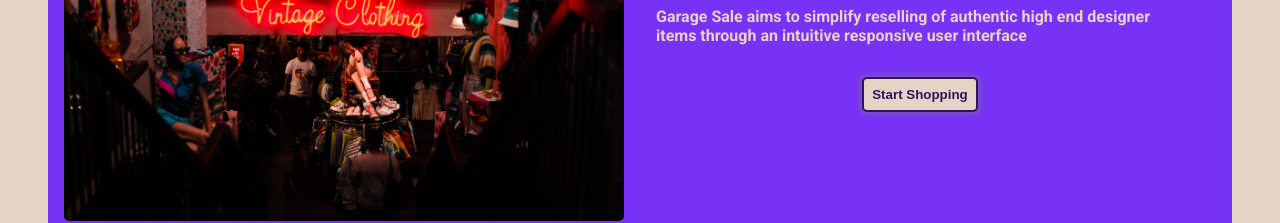
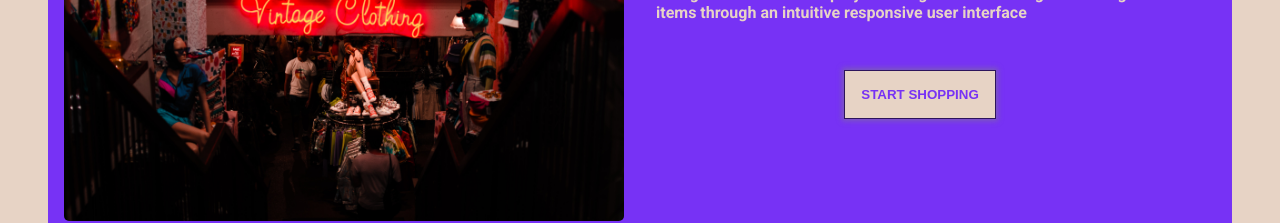
Before and after one commit to whoadood/cart, a React (Create React App) app in the folder client/: page / in a window 1280 px wide. Shown: the part 396-619 px from the top of the page. Built offline with nearby package versions, Linux system fonts and the light colour scheme; no server answers.

Commit message:
happy with styles

```diff
--- a/client/src/styles/home.css
+++ b/client/src/styles/home.css
@@ -46,26 +46,30 @@
 }
 
 .hero-container .CTA-container button {
-  display: block;
-  margin: 0 auto;
+  text-transform: uppercase;
+  font-weight: bold;
+  cursor: pointer;
+  color: #7732f5;
+  background: #e7d3c5;
+  border: 1px solid #2d145c;
   -webkit-box-shadow: 0 0 5px 2px rgba(129, 129, 129, 0.5);
           box-shadow: 0 0 5px 2px rgba(129, 129, 129, 0.5);
-  background: #e7d3c5;
-  border: 2px solid #2d145c;
-  border-radius: 5px;
-  padding: 0.5rem;
-  color: #2d145c;
-  font-weight: bold;
-  cursor: pointer;
+  padding: 1rem;
+  margin: 1rem auto;
+  -webkit-transition: background-color 0.25s ease-in-out;
+  transition: background-color 0.25s ease-in-out;
 }
 
 .hero-container .CTA-container button:hover {
-  background: rgba(231, 211, 197, 0.5);
+  background: #2d145c;
+  -webkit-transform: scale(1.05);
+          transform: scale(1.05);
+  color: #e7d3c5;
 }
 
 .hero-container .CTA-container button:active {
-  -webkit-transform: scale(0.95);
-          transform: scale(0.95);
+  -webkit-transform: scale(1);
+          transform: scale(1);
 }
 
 @media screen and (max-width: 900px) {
--- a/client/src/styles/home.scss
+++ b/client/src/styles/home.scss
@@ -28,22 +28,24 @@
       margin-bottom: 2rem;
     }
     button {
-      display: block;
-      margin: 0 auto;
-      box-shadow: $shadow;
-      background: $main-font;
-      border: 2px solid $accent;
-      border-radius: 5px;
-      padding: 0.5rem;
-      color: $accent;
+      text-transform: uppercase;
       font-weight: bold;
       cursor: pointer;
+      color: $main;
+      background: $main-font;
+      border: 1px solid $accent;
+      box-shadow: $shadow;
+      padding: 1rem;
+      margin: 1rem auto;
+      transition: background-color 0.25s ease-in-out;
     }
     button:hover {
-      background: hsla(24, 41%, 84%, 0.5);
+      background: $accent;
+      transform: scale(1.05);
+      color: $main-font;
     }
     button:active {
-      transform: scale(0.95);
+      transform: scale(1);
     }
   }
 }
--- a/client/src/styles/product.css
+++ b/client/src/styles/product.css
@@ -71,15 +71,24 @@
   color: #7732f5;
   background: #e7d3c5;
   border: 1px solid #2d145c;
+  -webkit-box-shadow: 0 0 5px 2px rgba(129, 129, 129, 0.5);
+          box-shadow: 0 0 5px 2px rgba(129, 129, 129, 0.5);
   padding: 1rem;
   margin: 1rem auto;
-  -webkit-transition: all 0.5s ease-in-out;
-  transition: all 0.5s ease-in-out;
+  -webkit-transition: background-color 0.25s ease-in-out;
+  transition: background-color 0.25s ease-in-out;
 }
 
 .product-container .prod .product-details-container button:hover {
   background: #2d145c;
+  -webkit-transform: scale(1.05);
+          transform: scale(1.05);
   color: #e7d3c5;
+}
+
+.product-container .prod .product-details-container button:active {
+  -webkit-transform: scale(1);
+          transform: scale(1);
 }
 
 .product-container .prod .product-details-container .link-to-product {
```
Also changed, not shown: client/src/styles/product.scss (+6 -1 lines), 2 other files (tests, documents, lock files or other folders).
